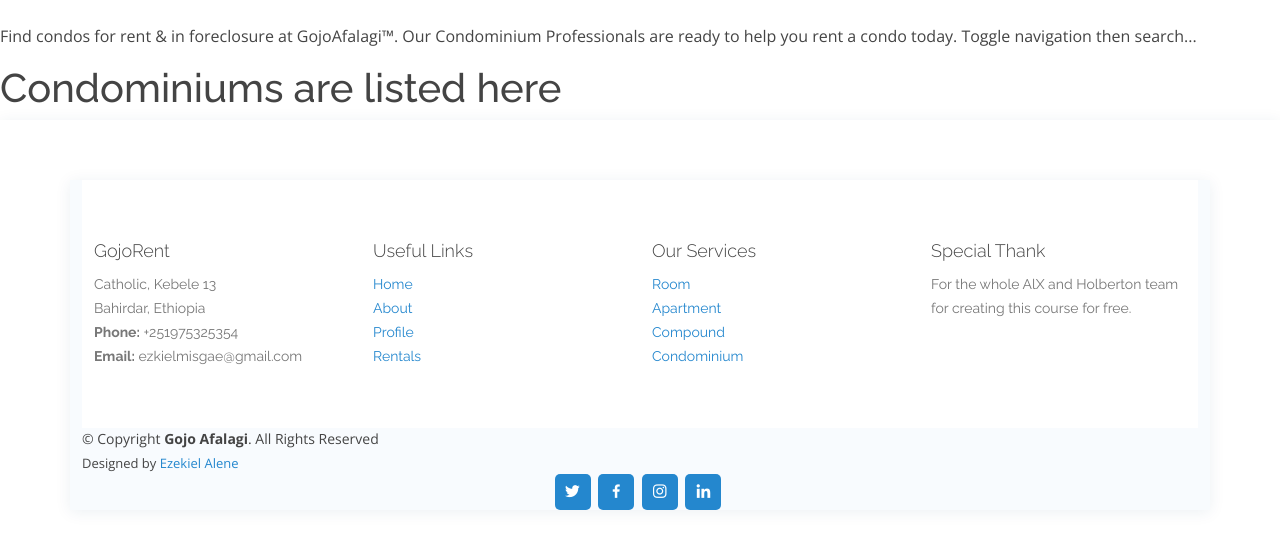
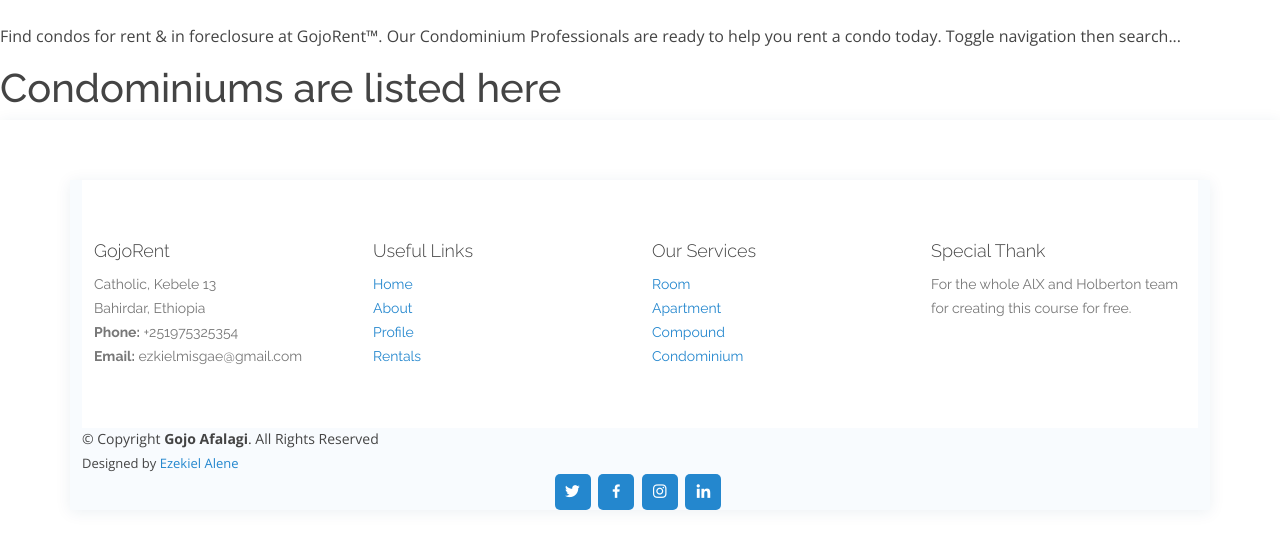
Before and after one commit to EzekielMisgae/Gojo-Afalagi, a Django app: template webapp/templates/accounts/rental/condominum.html in a window 1280 px wide. Shown: the part 72-611 px from the top of the page. Run offline with Django 4.2, Linux system fonts and the light colour scheme; the template is opened without the code that fills it, so the values that code supplies are empty; some libraries are stand-ins or nearby versions.

Commit message:
Condominium update

```diff
--- a/webapp/templates/accounts/rental/condominum.html
+++ b/webapp/templates/accounts/rental/condominum.html
@@ -3,7 +3,7 @@
 {% load static %}
 <br><br><br><br>
 <p class="description">Find condos for rent & in foreclosure at
-    GojoAfalagi™. Our Condominium Professionals are ready to help you rent
+    GojoRent™. Our Condominium Professionals are ready to help you rent
     a condo today. Toggle navigation then search...</p>
 <h1>Condominiums are listed here</h1>
 
```
